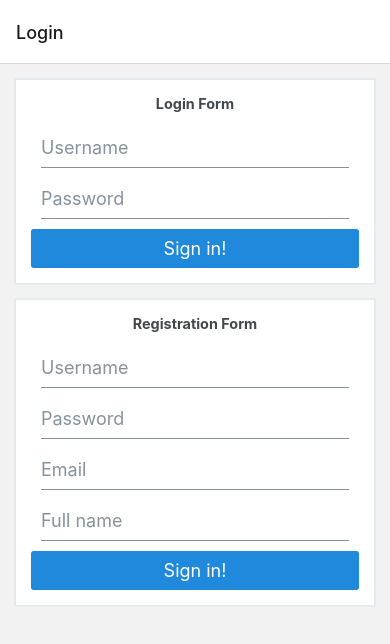
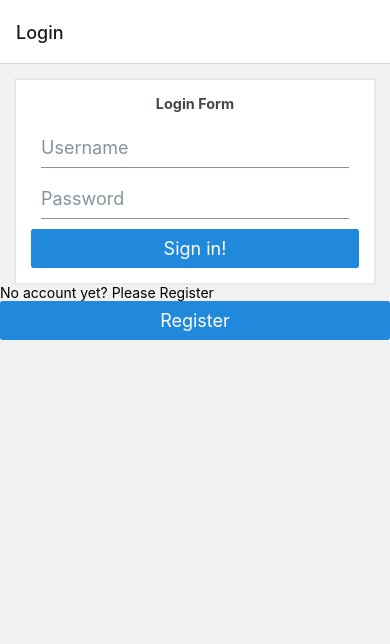
Before and after one commit to shaykandagor/Web-Based-Mobile-Apps23, a React Native app: screen /Login in a window 390 px wide. Shown: the top 644 px of the page. Built offline with nearby package versions, Linux system fonts and the light colour scheme.

Commit message:
Started smartforms

```diff
--- a/views/Login.js
+++ b/views/Login.js
@@ -1,8 +1,9 @@
-import React, {useContext, useEffect} from 'react';
+import React, {useContext, useEffect, useState} from 'react';
 import {
   Keyboard,
   KeyboardAvoidingView,
   Platform,
+  Text,
   TouchableOpacity,
 } from 'react-native';
 import PropTypes from 'prop-types';
@@ -11,10 +12,13 @@
 import {useUser} from '../hooks/ApiHooks';
 import LoginForm from '../components/LoginForm';
 import RegisterForm from '../components/RegisterForm';
+import {Button} from '@rneui/base';
 
 const Login = ({navigation}) => {
   const {setIsLoggedIn, setUser} = useContext(MainContext);
   const {getUserByToken} = useUser();
+
+  const [toggleForm, setToggleForm] = useState(true);
 
   const checkToken = async () => {
     try {
@@ -39,8 +43,18 @@
       <KeyboardAvoidingView
         behavior={Platform.OS === 'ios' ? 'padding' : 'height'}
       >
-        <LoginForm />
-        <RegisterForm />
+        {toggleForm ? <LoginForm /> : <RegisterForm />}
+        <Text>
+          {toggleForm
+            ? 'No account yet? Please Register'
+            : 'Alraedy have an account? Please login'}
+        </Text>
+        <Button
+          title={toggleForm ? 'Register' : 'Login'}
+          onPress={() => {
+            setToggleForm(!toggleForm);
+          }}
+        />
       </KeyboardAvoidingView>
     </TouchableOpacity>
   );
```
